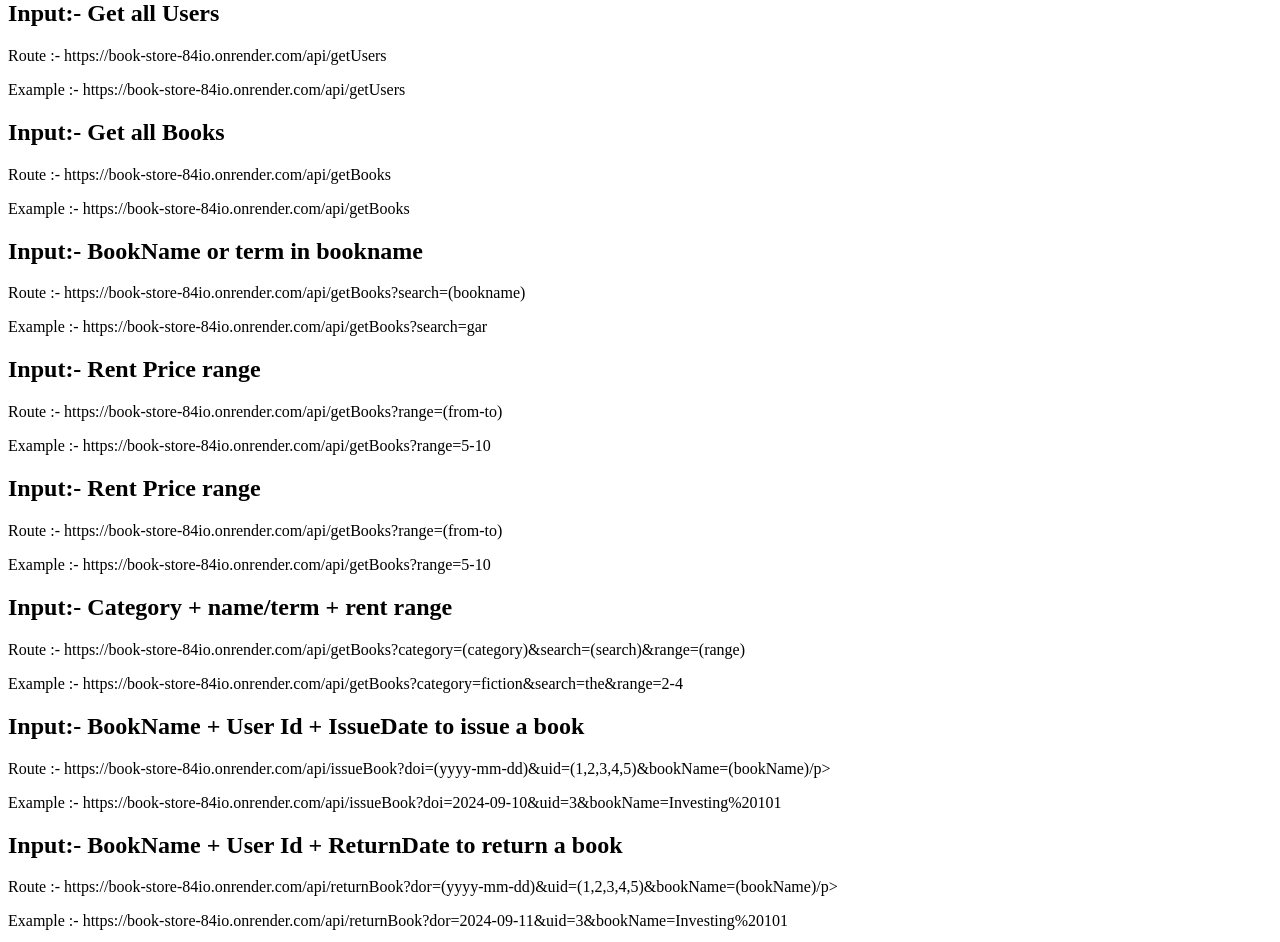
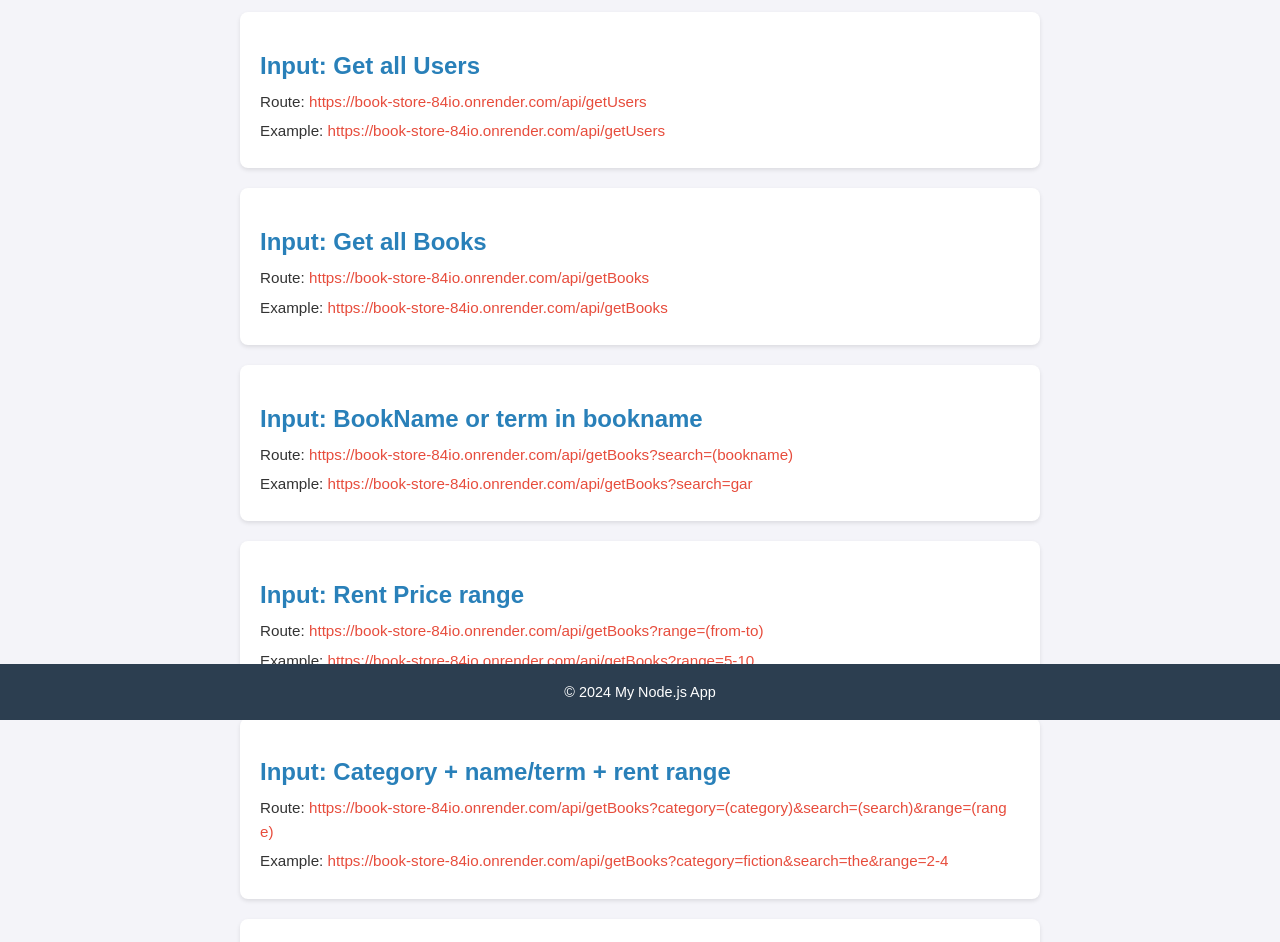
Before and after one commit to digambarJail/Book-Store, a website: page src/public/index.html in a window 1280 px wide. Shown: the part 80-1022 px from the top of the page. Drawn offline with Linux system fonts and the light colour scheme.

Commit message:
styling home page

```diff
--- a/src/controllers/transactions.ts
+++ b/src/controllers/transactions.ts
@@ -86,6 +86,8 @@ const returnBook = async (req: Request<any, any, any, QueryParams>, res: Respons
 
         if(user){
             user.payableRent = user.payableRent + totalRent;
+
+            await user.save();
         }
 
         // Save the updated transaction
--- a/src/public/index.html
+++ b/src/public/index.html
@@ -1,58 +1,162 @@
-<!-- public/index.html -->
 <!DOCTYPE html>
 <html lang="en">
 <head>
     <meta charset="UTF-8">
     <meta name="viewport" content="width=device-width, initial-scale=1.0">
     <title>My Node.js App</title>
+    <style>
+        body {
+            font-family: Arial, sans-serif;
+            background-color: #f4f4f9;
+            color: #333;
+            margin: 0;
+            padding: 0;
+        }
+
+        h1 {
+            text-align: center;
+            color: #2c3e50;
+            margin-top: 20px;
+            font-size: 2.5rem;
+        }
+
+        h2 {
+            color: #2980b9;
+            font-size: 1.5rem;
+            margin-bottom: 10px;
+        }
+
+        p {
+            font-size: 1rem;
+            margin-bottom: 10px;
+            line-height: 1.6;
+        }
+
+        .container {
+            width: 90%;
+            margin: 0 auto;
+            max-width: 800px;
+        }
+
+        .route {
+            background-color: #fff;
+            padding: 20px;
+            margin-bottom: 20px;
+            border-radius: 8px;
+            box-shadow: 0 2px 4px rgba(0, 0, 0, 0.1);
+        }
+
+        .route p {
+            margin: 5px 0;
+            font-size: 0.95rem;
+        }
+
+        .route p a {
+            color: #e74c3c;
+            text-decoration: none;
+            word-break: break-all;
+        }
+
+        .route p a:hover {
+            text-decoration: underline;
+        }
+
+        .abbreviations {
+            background-color: #ecf0f1;
+            padding: 10px;
+            border-radius: 8px;
+        }
+
+        footer {
+            text-align: center;
+            padding: 20px 0;
+            background-color: #2c3e50;
+            color: white;
+            position: fixed;
+            bottom: 0;
+            width: 100%;
+            font-size: 0.9rem;
+        }
+
+        @media (max-width: 600px) {
+            h1 {
+                font-size: 2rem;
+            }
+            h2 {
+                font-size: 1.2rem;
+            }
+            p {
+                font-size: 0.9rem;
+            }
+        }
+    </style>
 </head>
 <body>
-    <h1>Routes</h1>
+    <h1>API Routes</h1>
+    <div class="container">
+        <div class="route">
+            <h2>Input: Get all Users</h2>
+            <p>Route: <a href="https://book-store-84io.onrender.com/api/getUsers">https://book-store-84io.onrender.com/api/getUsers</a></p>
+            <p>Example: <a href="https://book-store-84io.onrender.com/api/getUsers">https://book-store-84io.onrender.com/api/getUsers</a></p>
+        </div>
 
-    <h2>Input:- Get all Users</h2>
-    <p>Route :- https://book-store-84io.onrender.com/api/getUsers</p>
-    <p>Example :- https://book-store-84io.onrender.com/api/getUsers</p>
+        <div class="route">
+            <h2>Input: Get all Books</h2>
+            <p>Route: <a href="https://book-store-84io.onrender.com/api/getBooks">https://book-store-84io.onrender.com/api/getBooks</a></p>
+            <p>Example: <a href="https://book-store-84io.onrender.com/api/getBooks">https://book-store-84io.onrender.com/api/getBooks</a></p>
+        </div>
 
-    <h2>Input:- Get all Books</h2>
-    <p>Route :- https://book-store-84io.onrender.com/api/getBooks</p>
-    <p>Example :- https://book-store-84io.onrender.com/api/getBooks</p>
+        <div class="route">
+            <h2>Input: BookName or term in bookname</h2>
+            <p>Route: <a href="https://book-store-84io.onrender.com/api/getBooks?search=gar">https://book-store-84io.onrender.com/api/getBooks?search=(bookname)</a></p>
+            <p>Example: <a href="https://book-store-84io.onrender.com/api/getBooks?search=gar">https://book-store-84io.onrender.com/api/getBooks?search=gar</a></p>
+        </div>
 
-    <h2>Input:- BookName or term in bookname</h2>
-    <p>Route :- https://book-store-84io.onrender.com/api/getBooks?search=(bookname)</p>
-    <p>Example :- https://book-store-84io.onrender.com/api/getBooks?search=gar</p>
+        <div class="route">
+            <h2>Input: Rent Price range</h2>
+            <p>Route: <a href="https://book-store-84io.onrender.com/api/getBooks?range=5-10">https://book-store-84io.onrender.com/api/getBooks?range=(from-to)</a></p>
+            <p>Example: <a href="https://book-store-84io.onrender.com/api/getBooks?range=5-10">https://book-store-84io.onrender.com/api/getBooks?range=5-10</a></p>
+        </div>
 
-    <h2>Input:- Rent Price range</h2>
-    <p>Route :- https://book-store-84io.onrender.com/api/getBooks?range=(from-to)</p>
-    <p>Example :- https://book-store-84io.onrender.com/api/getBooks?range=5-10</p>
+        <div class="route">
+            <h2>Input: Category + name/term + rent range</h2>
+            <p>Route: <a href="https://book-store-84io.onrender.com/api/getBooks?category=fiction&search=the&range=2-4">https://book-store-84io.onrender.com/api/getBooks?category=(category)&search=(search)&range=(range)</a></p>
+            <p>Example: <a href="https://book-store-84io.onrender.com/api/getBooks?category=fiction&search=the&range=2-4">https://book-store-84io.onrender.com/api/getBooks?category=fiction&search=the&range=2-4</a></p>
+        </div>
 
-    <h2>Input:- Rent Price range</h2>
-    <p>Route :- https://book-store-84io.onrender.com/api/getBooks?range=(from-to)</p>
-    <p>Example :- https://book-store-84io.onrender.com/api/getBooks?range=5-10</p>
+        <div class="route">
+            <h2>Input: BookName + User Id + IssueDate to issue a book</h2>
+            <p>Route: <a href="https://book-store-84io.onrender.com/api/issueBook?doi=2024-09-10&uid=3&bookName=Investing%20101">https://book-store-84io.onrender.com/api/issueBook?doi=(yyyy-mm-dd)&uid=(1,2,3,4,5)&bookName=(bookName)</a></p>
+            <p>Example: <a href="https://book-store-84io.onrender.com/api/issueBook?doi=2024-09-10&uid=3&bookName=Investing%20101">https://book-store-84io.onrender.com/api/issueBook?doi=2024-09-10&uid=3&bookName=Investing%20101</a></p>
+        </div>
 
-    <h2>Input:- Category + name/term + rent range</h2>
-    <p>Route :- https://book-store-84io.onrender.com/api/getBooks?category=(category)&search=(search)&range=(range)</p>
-    <p>Example :- https://book-store-84io.onrender.com/api/getBooks?category=fiction&search=the&range=2-4</p>
+        <div class="route">
+            <h2>Input: BookName + User Id + ReturnDate to return a book</h2>
+            <p>Route: <a href="https://book-store-84io.onrender.com/api/returnBook?dor=2024-09-11&uid=3&bookName=Investing%20101">https://book-store-84io.onrender.com/api/returnBook?dor=(yyyy-mm-dd)&uid=(1,2,3,4,5)&bookName=(bookName)</a></p>
+            <p>Example: <a href="https://book-store-84io.onrender.com/api/returnBook?dor=2024-09-11&uid=3&bookName=Investing%20101">https://book-store-84io.onrender.com/api/returnBook?dor=2024-09-11&uid=3&bookName=Investing%20101</a></p>
+        </div>
 
-    <h2>Input:- BookName + User Id + IssueDate to issue a book</h2>
-    <p>Route :- https://book-store-84io.onrender.com/api/issueBook?doi=(yyyy-mm-dd)&uid=(1,2,3,4,5)&bookName=(bookName)/p>
-    <p>Example :- https://book-store-84io.onrender.com/api/issueBook?doi=2024-09-10&uid=3&bookName=Investing%20101</p>
+        <div class="route">
+            <h2>Input: BookName to return past and current issuers + total rent by that book</h2>
+            <p>Route: <a href="https://book-store-84io.onrender.com/api/getIssuers?bookName=Investing%20101">https://book-store-84io.onrender.com/api/getIssuers?bookName=(bookName)</a></p>
+            <p>Example: <a href="https://book-store-84io.onrender.com/api/getIssuers?bookName=Investing%20101">https://book-store-84io.onrender.com/api/getIssuers?bookName=Investing%20101</a></p>
+        </div>
 
-    <h2>Input:- BookName + User Id + ReturnDate to return a book</h2>
-    <p>Route :- https://book-store-84io.onrender.com/api/returnBook?dor=(yyyy-mm-dd)&uid=(1,2,3,4,5)&bookName=(bookName)/p>
-    <p>Example :- https://book-store-84io.onrender.com/api/returnBook?dor=2024-09-11&uid=3&bookName=Investing%20101</p>
+        <div class="route">
+            <h2>Input: User id to get all books issued to that person</h2>
+            <p>Route: <a href="https://book-store-84io.onrender.com/api/getBooksByUser?uid=3">https://book-store-84io.onrender.com/api/getBooksByUser?uid=(1,2,3,4,5)</a></p>
+            <p>Example: <a href="https://book-store-84io.onrender.com/api/getBooksByUser?uid=3">https://book-store-84io.onrender.com/api/getBooksByUser?uid=3</a></p>
+        </div>
 
-    <h2>Input:- BookName to return past and current issuers + total rent by that book</h2>
-    <p>Route :- https://book-store-84io.onrender.com/api/getIssuers?bookName=(bookName)/p>
-    <p>Example :- https://book-store-84io.onrender.com/api/getIssuers?bookName=Investing%20101</p>
+        <div class="route">
+            <h2>Input: Date range</h2>
+            <p>Route: <a href="https://book-store-84io.onrender.com/api/getBooksByDate?from=2024-09-01&to=2024-09-10">https://book-store-84io.onrender.com/api/getBooksByDate?from=(yyyy-mm-dd)&to=(yyyy-mm-dd)</a></p>
+            <p>Example: <a href="https://book-store-84io.onrender.com/api/getBooksByDate?from=2024-09-01&to=2024-09-10">https://book-store-84io.onrender.com/api/getBooksByDate?from=2024-09-01&to=2024-09-10</a></p>
+        </div>
+    </div>
 
-    <h2>Input:- User id to get all books issued to that person</h2>
-    <p>Route :- https://book-store-84io.onrender.com/api/getBooksByUser?uid=(1,2,3,4,5)/p>
-    <p>Example :- https://book-store-84io.onrender.com/api/getBooksByUser?uid=3</p>
-
-    <h2>Input:- Date range</h2>
-    <p>Route :- https://book-store-84io.onrender.com/api/getBooksByDate?from=(yyyy-mm-dd)&to=(yyyy-mm-dd)</p>
-    <p>Example :- https://book-store-84io.onrender.com/api/getBooksByDate?from=2024-09-01&to=2024-09-10</p>
-
-
+    <footer>
+        © 2024 My Node.js App
+    </footer>
 </body>
 </html>
```
